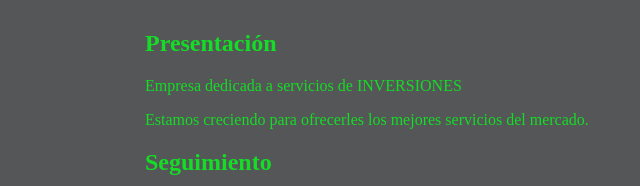
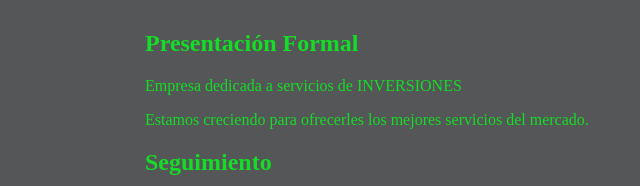
Before and after one commit to IvanShuro/ShuroRepositori, a plain HTML site: page Clase 3 Introduccion a github/index.html in a window 1280 px wide. Shown: the part 193-379 px from the top of the page, 95-735 px from the left. Drawn offline with Linux system fonts and the light colour scheme; a script that the page names is missing.

Commit message:
Linea 25

```diff
--- a/Clase 3 Introduccion a github/index.html
+++ b/Clase 3 Introduccion a github/index.html
@@ -22,7 +22,7 @@
     <div class="container">
       <h1>GAIN</h1>
       <section>
-        <h2>Presentación</h2>
+        <h2>Presentación Formal </h2>
         <p>Empresa dedicada a servicios de INVERSIONES</p>
         <p>
            </p>
```
